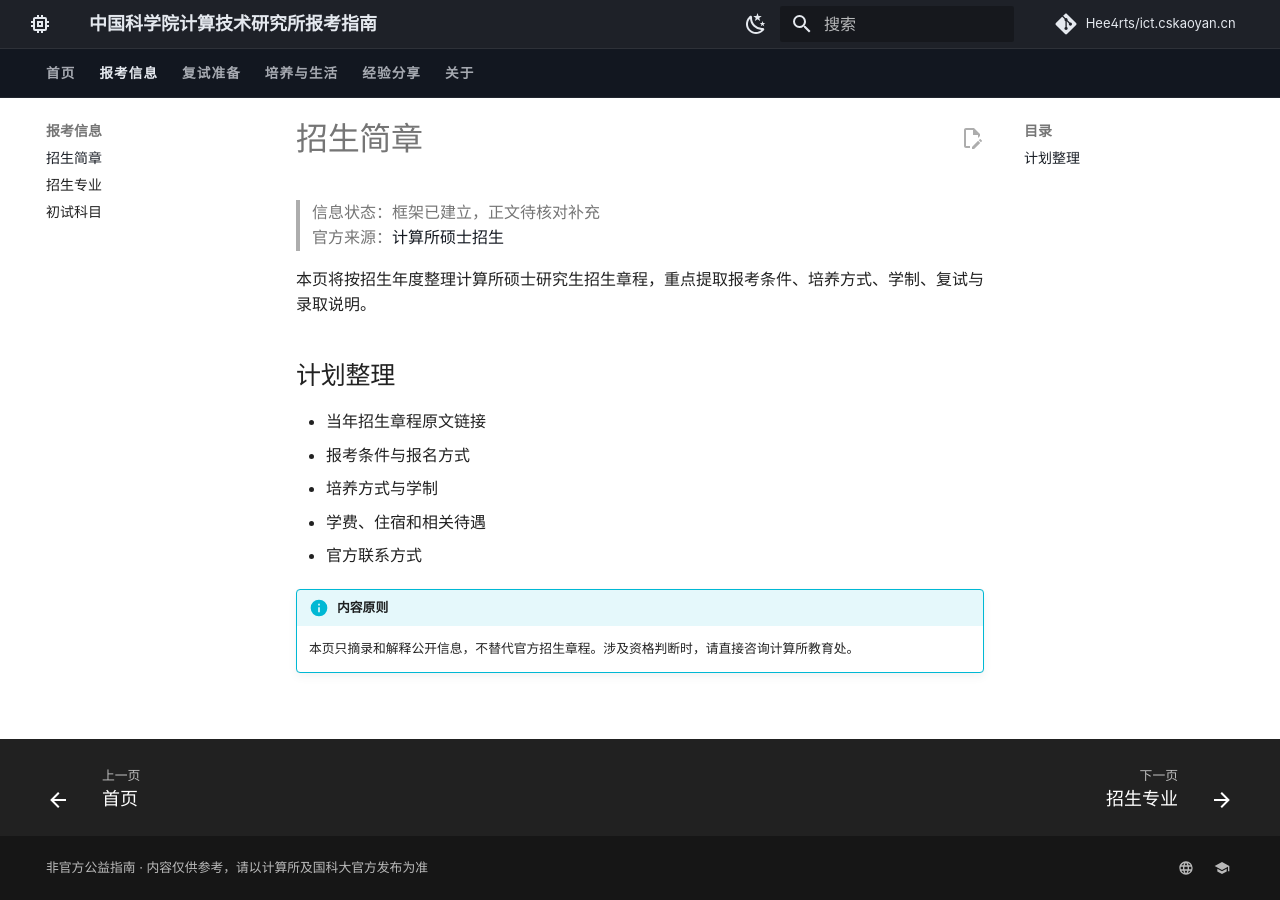
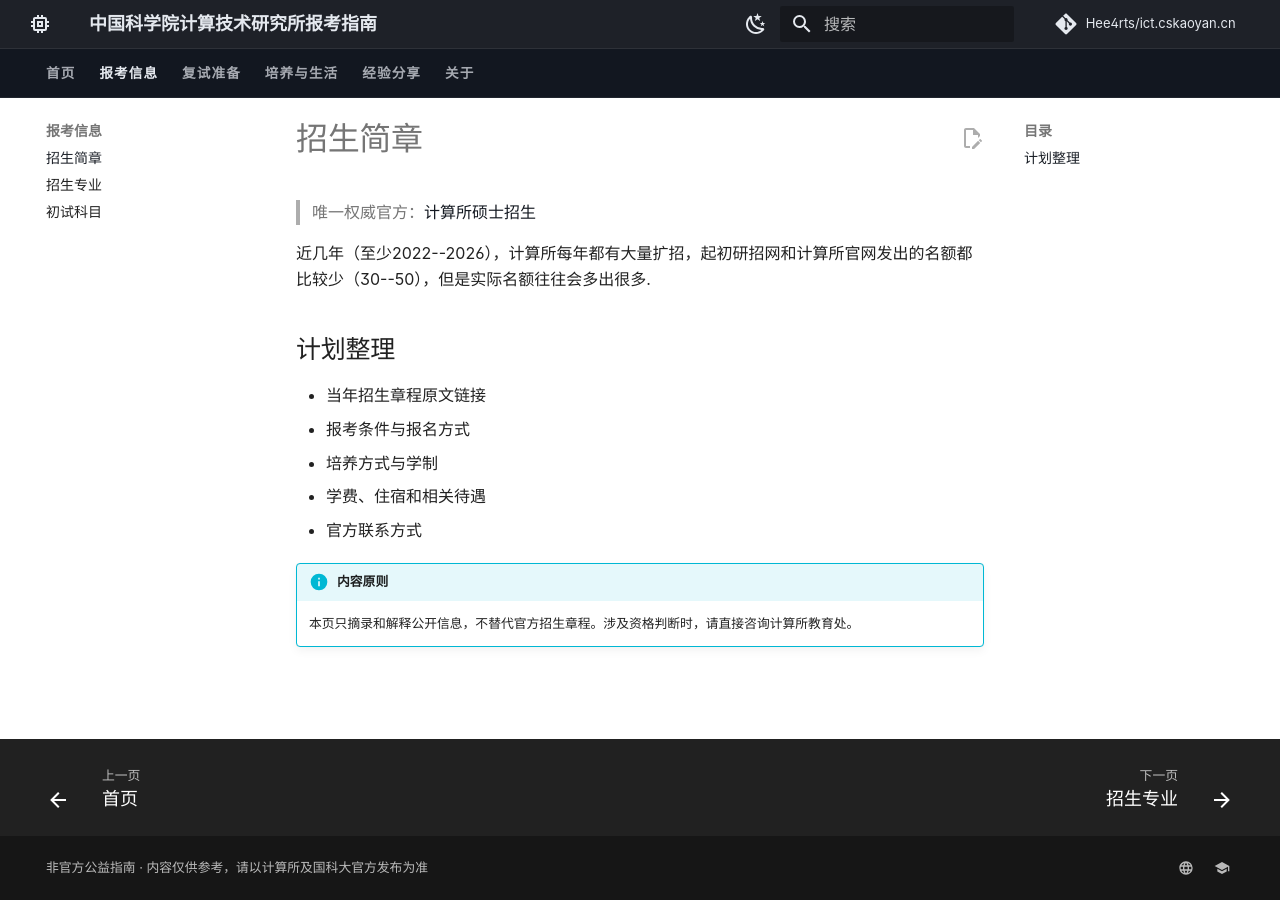
Before and after one commit to Hee4rts/ict.cskaoyan.cn, an MkDocs documentation site: the page built from docs/报考信息/招生简章.md, in a window 1280 px wide. Built offline with MkDocs 1.6.1 and Material for MkDocs 9.7.7, drawn with Linux system fonts in a browser that asks for light colours; comment, search, counter and statistics services are not loaded.

Commit message:
更新招生简章

```diff
--- a/docs/报考信息/招生简章.md
+++ b/docs/报考信息/招生简章.md
@@ -1,9 +1,8 @@
 # 招生简章
 
-> 信息状态：框架已建立，正文待核对补充
-> 官方来源：[计算所硕士招生](https://www.ict.ac.cn/yjsjy/zsxx/)
+> 唯一权威官方：[计算所硕士招生](https://www.ict.ac.cn/yjsjy/zsxx/)
 
-本页将按招生年度整理计算所硕士研究生招生章程，重点提取报考条件、培养方式、学制、复试与录取说明。
+近几年（至少2022--2026），计算所每年都有大量扩招，起初研招网和计算所官网发出的名额都比较少（30--50），但是实际名额往往会多出很多.
 
 ## 计划整理
 
```
